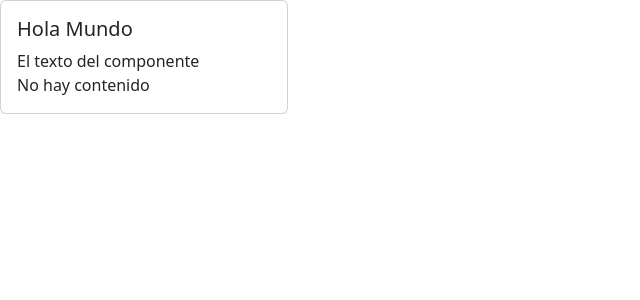
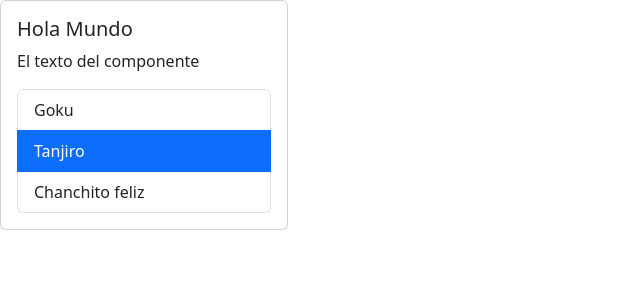
Before and after one commit to HolaMundoDev/ultimate-react, a React (Vite) app in the folder react-app/: page / in a window 1280 px wide. Shown: the top 300 px of the page, without its empty margins (0-640 px from the left). Built offline with nearby package versions, Linux system fonts and the light colour scheme.

Commit message:
Sección 2: Componentes. - Clase 15. React Developer tools.

```diff
--- a/react-app/src/App.tsx
+++ b/react-app/src/App.tsx
@@ -2,7 +2,7 @@ import Card, { CardBody } from "./Components/Card";
 import List from "./Components/List";
 
 function App() {
-  const list: string[] = [];
+  const list: string[] = ["Goku", "Tanjiro", "Chanchito feliz"];
 
   const handleSelect = (elemento: string) => {
     console.log("imprimiendo", elemento);
```
